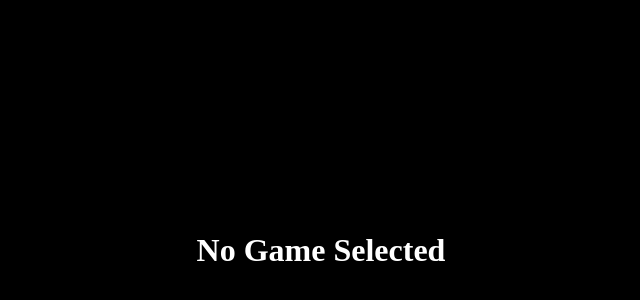
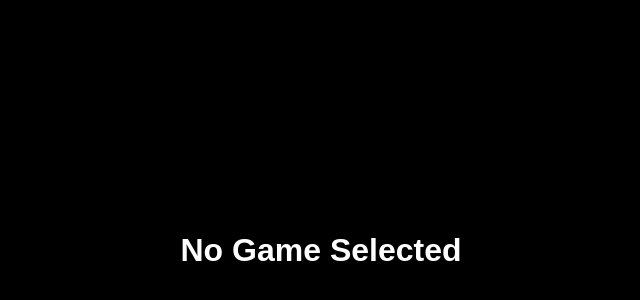
Before and after one commit to rickystraphousecreations/RTC-RGC-Web, a plain HTML site: page index.html in a window 1280 px wide. Shown: the part 24-324 px from the top of the page, without its empty margins (319-959 px from the left). Drawn offline with Linux system fonts and the light colour scheme.

Commit message:
updated files

```diff
--- a/index.html
+++ b/index.html
@@ -1,11 +1,31 @@
 <!DOCTYPE html>
-<html>
+<html lang="en">
 <head>
+    <meta charset="UTF-8">
+    <meta name="viewport" content="width=device-width, initial-scale=1.0">
     <title>RTC RGC</title>
+
+    <style>
+        html, body {
+            margin: 0;
+            width: 100%;
+            height: 100%;
+            background: black;
+            overflow: hidden;
+        }
+
+        #game {
+            width: 100%;
+            height: 100%;
+        }
+    </style>
 </head>
-<body style="margin:0;background:black;">
-    <div id="game"></div>
 
-    <script src="loader.js"></script>
+<body>
+
+<div id="game"></div>
+
+<script src="loader.js"></script>
+
 </body>
 </html>
--- a/loader.js
+++ b/loader.js
@@ -3,12 +3,27 @@ const params = new URLSearchParams(window.location.search);
 const game = params.get("g");
 
 if (!game) {
+    document.body.innerHTML = `
+        <h1 style="
+            color:white;
+            font-family:Arial;
+            text-align:center;
+            margin-top:20%;
+        ">
+            No Game Selected
+        </h1>
+    `;
+} else {
+    document.body.innerHTML = `
+        <h1 style="
+            color:white;
+            font-family:Arial;
+            text-align:center;
+            margin-top:20%;
+        ">
+            Loading ${game}...
+        </h1>
+    `;
 
-    document.body.innerHTML =
-        "<h1 style='color:white;text-align:center;margin-top:20%'>No Game Selected</h1>";
-
-    throw new Error("No game selected.");
-
+    console.log("Loading:", game);
 }
-
-console.log("Loading:", game);
```
